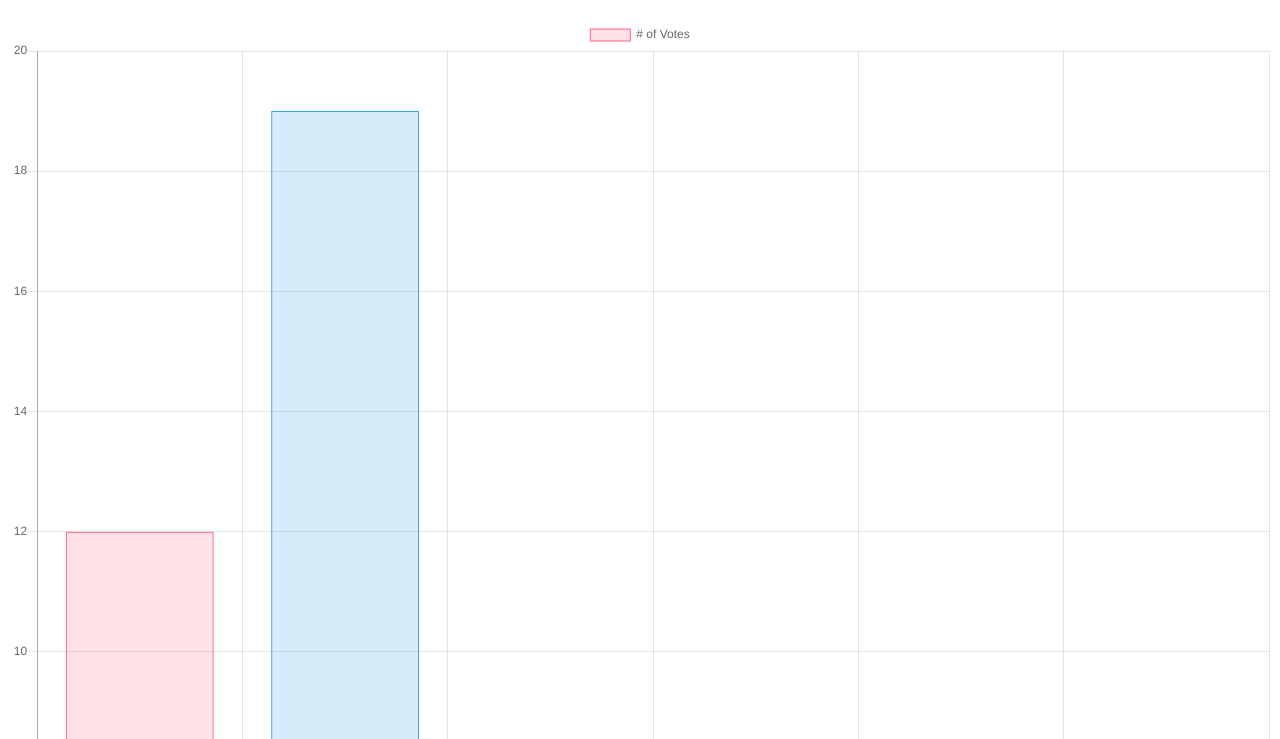
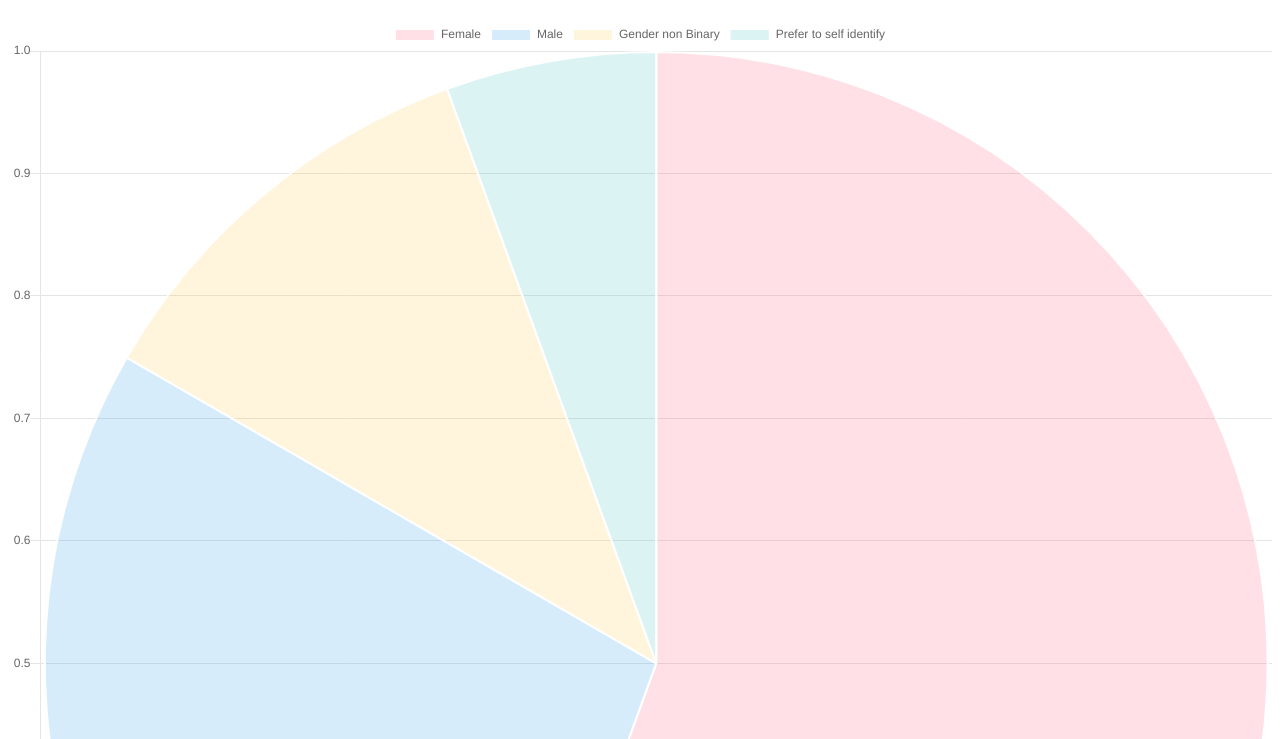
Before and after one commit to betty-bucket/Evelyn-CP02, a website: page index.html in a window 1280 px wide. Shown: the part 61-800 px from the top of the page. Drawn offline with nearby package versions, Linux system fonts and the light colour scheme.

Commit message:
add dummy data to graph

```diff
--- a/index.html
+++ b/index.html
@@ -10,33 +10,31 @@
     <h1>This is the beginning of my personal project</h1>
     <canvas id="myChart" width="400" height="400"></canvas>
 <script>
-var ctx = document.getElementById('myChart');
-var myChart = new Chart(ctx, {
-    type: 'bar',
+const xlables = []
+const ylables = []
+
+chartIt()
+
+async function chartIt (){
+    await getData()
+const ctx = document.getElementById('myChart')
+const myChart = new Chart(ctx, {
+    type: 'pie',
     data: {
-        labels: ['Red', 'Blue', 'Yellow', 'Green', 'Purple', 'Orange'],
+        labels: ['Female', 'Male', 'Gender non Binary', 'Prefer to self identify' ],
         datasets: [{
-            label: '# of Votes',
-            data: [12, 19, 3, 5, 2, 3],
+            data: [10, 5, 2, 1],
+            label: ['fuck you'],
             backgroundColor: [
-                'rgba(255, 99, 132, 0.2)',
-                'rgba(54, 162, 235, 0.2)',
-                'rgba(255, 206, 86, 0.2)',
-                'rgba(75, 192, 192, 0.2)',
-                'rgba(153, 102, 255, 0.2)',
-                'rgba(255, 159, 64, 0.2)'
-            ],
-            borderColor: [
-                'rgba(255, 99, 132, 1)',
-                'rgba(54, 162, 235, 1)',
-                'rgba(255, 206, 86, 1)',
-                'rgba(75, 192, 192, 1)',
-                'rgba(153, 102, 255, 1)',
-                'rgba(255, 159, 64, 1)'
-            ],
-            borderWidth: 1
-        }]
-    },
+                    'rgba(255, 99, 132, 0.2)',
+                    'rgba(54, 162, 235, 0.2)',
+                    'rgba(255, 206, 86, 0.2)',
+                    'rgba(75, 192, 192, 0.2)'
+                ],
+        }],
+
+    // These labels appear in the legend and in the tooltips when hovering different arcs
+},
     options: {
         scales: {
             yAxes: [{
@@ -47,6 +45,26 @@ var myChart = new Chart(ctx, {
         }
     }
 });
+}
+
+async function getData () {
+  const response = await fetch('censusDataClean.csv')
+  const data = await response.text()
+  console.log(data)
+
+  const table = data.split('\n').slice(1)
+  table.forEach(row => {
+    const cols = row.split(',')
+    const id = cols[0]
+    const gender = cols[3]
+    xlables.push(gender)
+    const region = cols[4]
+    ylables.push(region)
+    const ageGroup = cols[5]
+    console.log('id: ', id, 'gender: ', gender, 'region: ', region, 'ageGroup: ', ageGroup)
+  })
+}
+
 </script>
     <!-- <script src="index.js"></script> -->
 
--- a/package.json
+++ b/package.json
@@ -5,7 +5,8 @@
   "main": "index.js",
   "dependencies": {
     "chart.js": "^2.9.3",
-    "express": "^4.17.1"
+    "express": "^4.17.1",
+    "node-require": "0.0.10"
   },
   "devDependencies": {
     "jest": "^26.4.2",
```
Also changed, not shown: index.js (+47 -0 lines), 1 other file.
